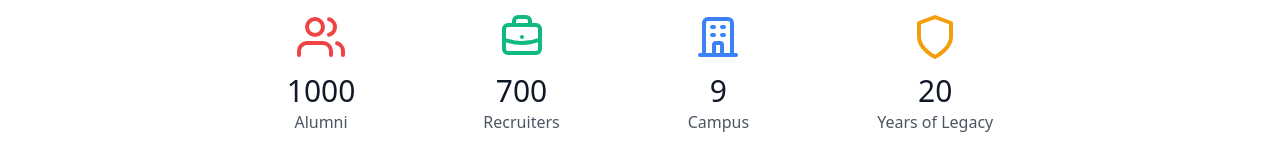
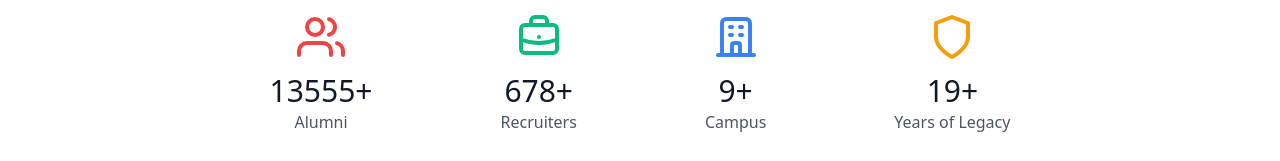
Before and after one commit to nrjdalal/next-ssim, a Next.js app: page / in a window 1280 px wide. Shown: the part 774-935 px from the top of the page. Built offline with nearby package versions, Linux system fonts and the light colour scheme; what @tailwindcss/typography would draw is missing.

Commit message:
210623-200942

```diff
--- a/components/home/Statistics.js
+++ b/components/home/Statistics.js
@@ -1,4 +1,9 @@
+import { useState } from 'react';
+import CountUp from 'react-countup';
+import VisibilitySensor from "react-visibility-sensor";
+
 const Statistics = () => {
+  const [viewPortEntered, setViewPortEntered] = useState(false);
   return (
     <>
       <section className="text-gray-600 body-font">
@@ -11,7 +16,30 @@ const Statistics = () => {
                   <circle cx="9" cy="7" r="4"></circle>
                   <path d="M23 21v-2a4 4 0 00-3-3.87m-4-12a4 4 0 010 7.75"></path>
                 </svg>
-                <h2 className="title-font font-medium text-3xl text-gray-900">1000</h2>
+                <h2 className="title-font font-medium text-3xl text-gray-900">
+                  <CountUp
+                    start={viewPortEntered ? 0 : null}
+                    end={14000}
+                    duration={5}
+                    redraw={true}
+                  >
+                    {({ countUpRef }) => (
+                      <div>
+                        <span ref={countUpRef} />
+                        <VisibilitySensor
+                          onChange={isVisible => {
+                            if (isVisible) {
+                              setViewPortEntered(true);
+                            }
+                          }}
+                        >
+                          <a>+</a>
+                        </VisibilitySensor>
+                      </div>
+                    )}
+                  </CountUp>
+
+                </h2>
                 <p className="leading-relaxed">Alumni</p>
               </div>
             </div>
@@ -25,7 +53,29 @@ const Statistics = () => {
                     d="M21 13.255A23.931 23.931 0 0112 15c-3.183 0-6.22-.62-9-1.745M16 6V4a2 2 0 00-2-2h-4a2 2 0 00-2 2v2m4 6h.01M5 20h14a2 2 0 002-2V8a2 2 0 00-2-2H5a2 2 0 00-2 2v10a2 2 0 002 2z"
                   />
                 </svg>
-                <h2 className="title-font font-medium text-3xl text-gray-900">700</h2>
+                <h2 className="title-font font-medium text-3xl text-gray-900">
+                  <CountUp
+                    start={viewPortEntered ? 0 : null}
+                    end={700}
+                    duration={5}
+                    redraw={true}
+                  >
+                    {({ countUpRef }) => (
+                      <div>
+                        <span ref={countUpRef} />
+                        <VisibilitySensor
+                          onChange={isVisible => {
+                            if (isVisible) {
+                              setViewPortEntered(true);
+                            }
+                          }}
+                        >
+                          <a>+</a>
+                        </VisibilitySensor>
+                      </div>
+                    )}
+                  </CountUp>
+                </h2>
                 <p className="leading-relaxed">Recruiters</p>
               </div>
             </div>
@@ -34,7 +84,29 @@ const Statistics = () => {
                 <svg fill="none" stroke="currentColor" strokeLinecap="round" strokeLinejoin="round" strokeWidth="2" className="text-blue-500 w-12 h-12 mb-3 inline-block" viewBox="0 0 24 24">
                   <path strokeLinecap="round" strokeLinejoin="round" strokeWidth="2" d="M19 21V5a2 2 0 00-2-2H7a2 2 0 00-2 2v16m14 0h2m-2 0h-5m-9 0H3m2 0h5M9 7h1m-1 4h1m4-4h1m-1 4h1m-5 10v-5a1 1 0 011-1h2a1 1 0 011 1v5m-4 0h4" />
                 </svg>
-                <h2 className="title-font font-medium text-3xl text-gray-900">9</h2>
+                <h2 className="title-font font-medium text-3xl text-gray-900">
+                  <CountUp
+                    start={viewPortEntered ? 0 : null}
+                    end={9}
+                    duration={5}
+                    redraw={true}
+                  >
+                    {({ countUpRef }) => (
+                      <div>
+                        <span ref={countUpRef} />
+                        <VisibilitySensor
+                          onChange={isVisible => {
+                            if (isVisible) {
+                              setViewPortEntered(true);
+                            }
+                          }}
+                        >
+                          <a>+</a>
+                        </VisibilitySensor>
+                      </div>
+                    )}
+                  </CountUp>
+                </h2>
                 <p className="leading-relaxed">Campus</p>
               </div>
             </div>
@@ -43,7 +115,32 @@ const Statistics = () => {
                 <svg fill="none" stroke="currentColor" strokeLinecap="round" strokeLinejoin="round" strokeWidth="2" className="text-yellow-500 w-12 h-12 mb-3 inline-block" viewBox="0 0 24 24">
                   <path d="M12 22s8-4 8-10V5l-8-3-8 3v7c0 6 8 10 8 10z"></path>
                 </svg>
-                <h2 className="title-font font-medium text-3xl text-gray-900">20</h2>
+                <h2 className="title-font font-medium text-3xl text-gray-900">
+                  <CountUp
+                    start={viewPortEntered ? 0 : null}
+                    end={20}
+                    duration={5}
+                    redraw={true}
+                  >
+                    {({ countUpRef }) => (
+                      <div>
+                        <span ref={countUpRef} />
+                        <VisibilitySensor
+                          onChange={isVisible => {
+                            if (isVisible) {
+                              setViewPortEntered(true);
+                            }else{
+                              setViewPortEntered(false);
+
+                            }
+                          }}
+                        >
+                          <a>+</a>
+                        </VisibilitySensor>
+                      </div>
+                    )}
+                  </CountUp>
+                </h2>
                 <p className="leading-relaxed">Years of Legacy</p>
               </div>
             </div>
--- a/package.json
+++ b/package.json
@@ -12,7 +12,9 @@
   "dependencies": {
     "next": "11.0.1",
     "react": "17.0.2",
-    "react-dom": "17.0.2"
+    "react-countup": "^4.3.3",
+    "react-dom": "17.0.2",
+    "react-visibility-sensor": "^5.1.1"
   },
   "devDependencies": {
     "@tailwindcss/aspect-ratio": "^0.2.1",
```
Also changed, not shown: 1 other file (tests, documents, lock files or other folders).
